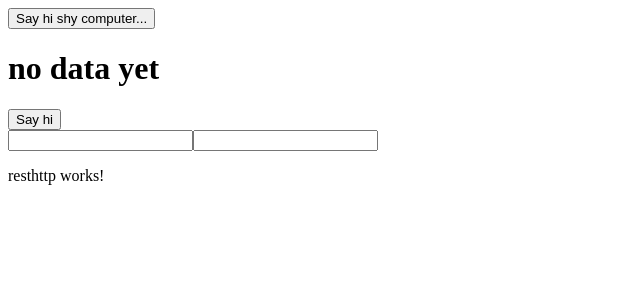
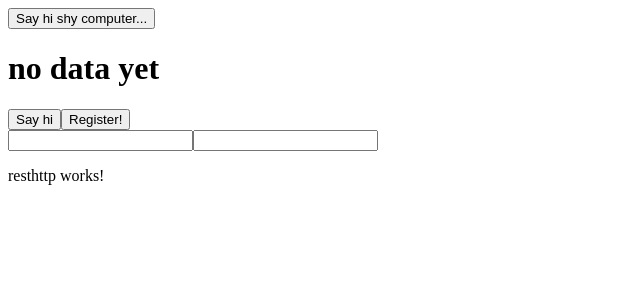
Before and after one commit to morriswa/studentManagerAngular, an Angular app: page / in a window 1280 px wide. Shown: the top 300 px of the page, without its empty margins (0-640 px from the left). Built offline with nearby package versions, Linux system fonts and the light colour scheme.

Commit message:
added registerUser in resthttp.component

```diff
--- a/src/app/resthttp/resthttp.component.html
+++ b/src/app/resthttp/resthttp.component.html
@@ -1,10 +1,10 @@
 <button (click)="sayHi()">Say hi shy computer...</button>
 <h1>{{ message }}</h1>
 <button (click)="sayHiWithCreds()">Say hi</button>
+<button (click)="registerUser()">Register!</button>
 <form [formGroup]="loginForm">
     <input type="text" name="username" formControlName="username">
     <input type="password" name="password" formControlName="password">
-
 </form>
 
 <p>resthttp works!</p>
--- a/src/app/resthttp/resthttp.component.ts
+++ b/src/app/resthttp/resthttp.component.ts
@@ -50,10 +50,24 @@ export class ResthttpComponent {
     // })
   }
 
-  custErrorHandler(e: any) {
-    console.log(e);
-    this.message = e.message;
+
+  registerUser() {
+    let loginRequest: LoginRequest = {
+      "username" : this.loginForm.get('username')?.value,
+      "password" : this.loginForm.get('password')?.value
+    };
+
+    try {
+      this.http.post<Response>(this.HTTP_URL + 'user/signup',loginRequest).subscribe(response => {
+        this.message = response.message;
+      });
+    } catch(e) {
+      this.custErrorHandler(e);
+    }
   }
 
-
+  custErrorHandler(e: any) {
+    this.message = e.message;
+    console.log(e);
+  }
 }
```
